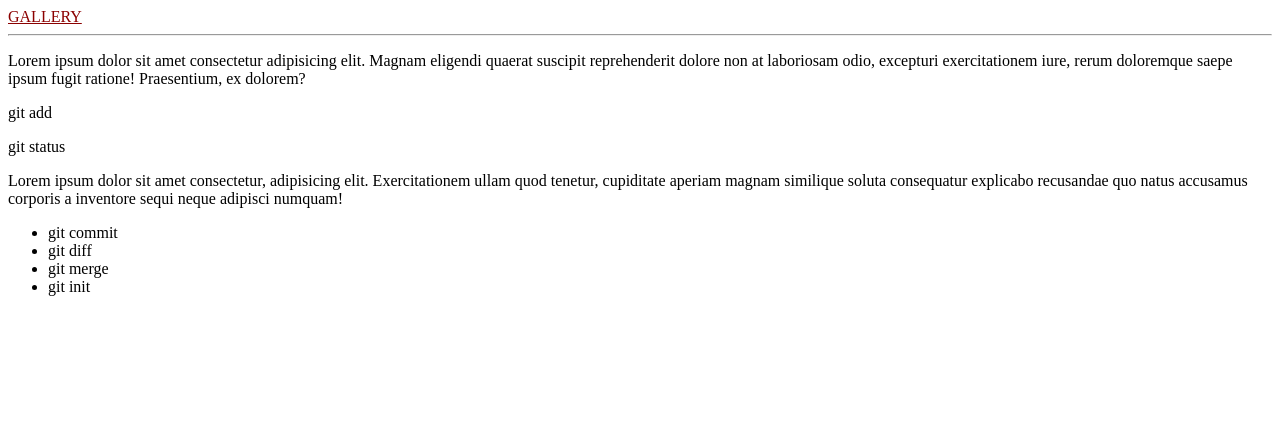
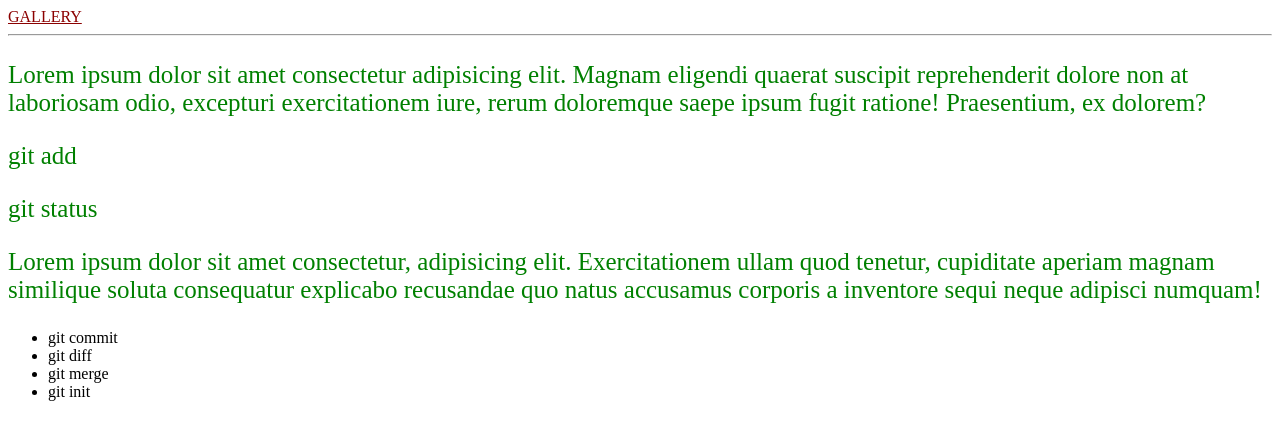
Before and after one commit to vinokurovayelyzaveta/Lesson9.1, a plain HTML site: page index.html in a window 1280 px wide. Drawn offline with Linux system fonts and the light colour scheme.

Commit message:
changed styles

```diff
--- a/styles/style.css
+++ b/styles/style.css
@@ -6,3 +6,8 @@ img{
     color: darkred;
     text-align: center;
 }
+
+p{
+    color: green;
+    font-size: 25px;
+}
```
